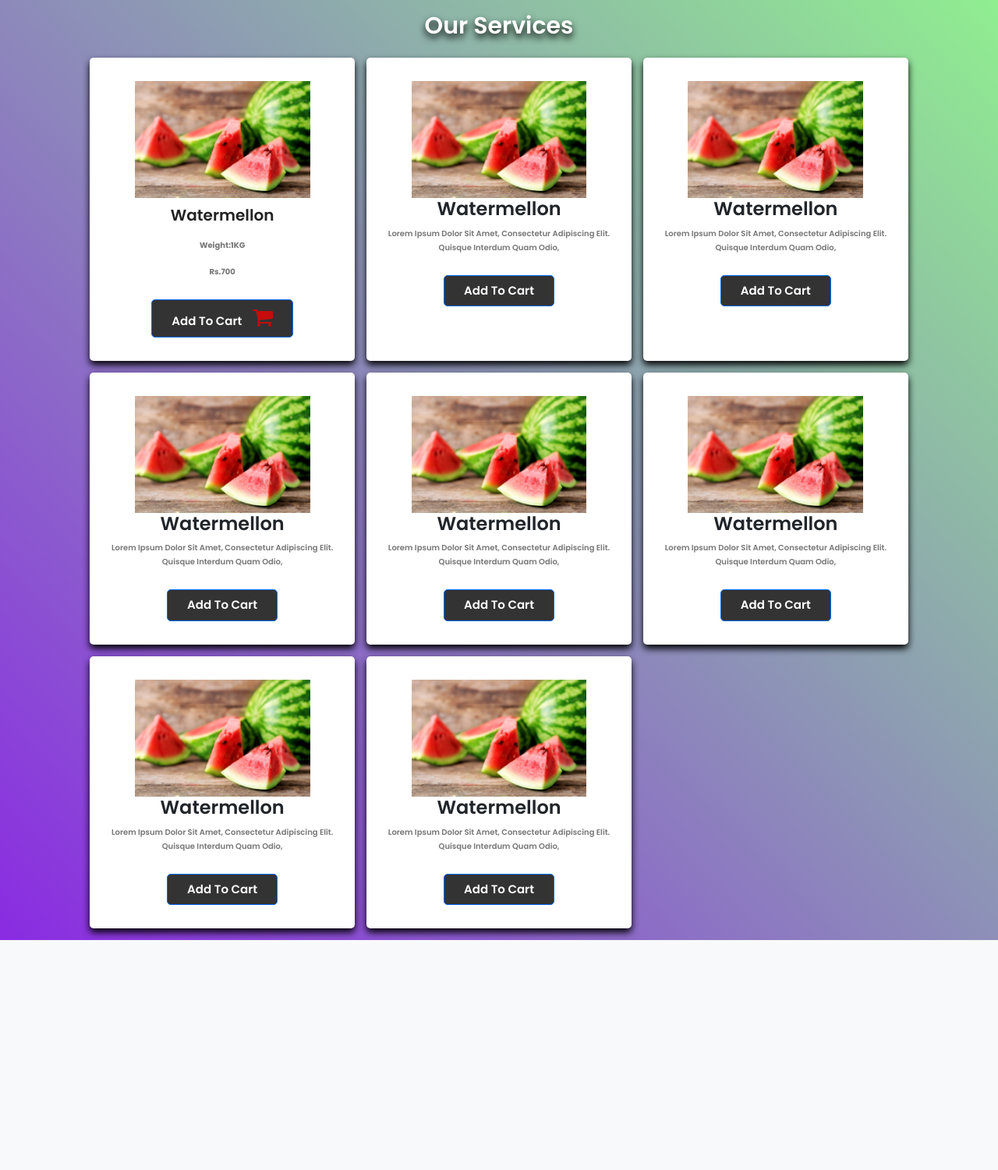
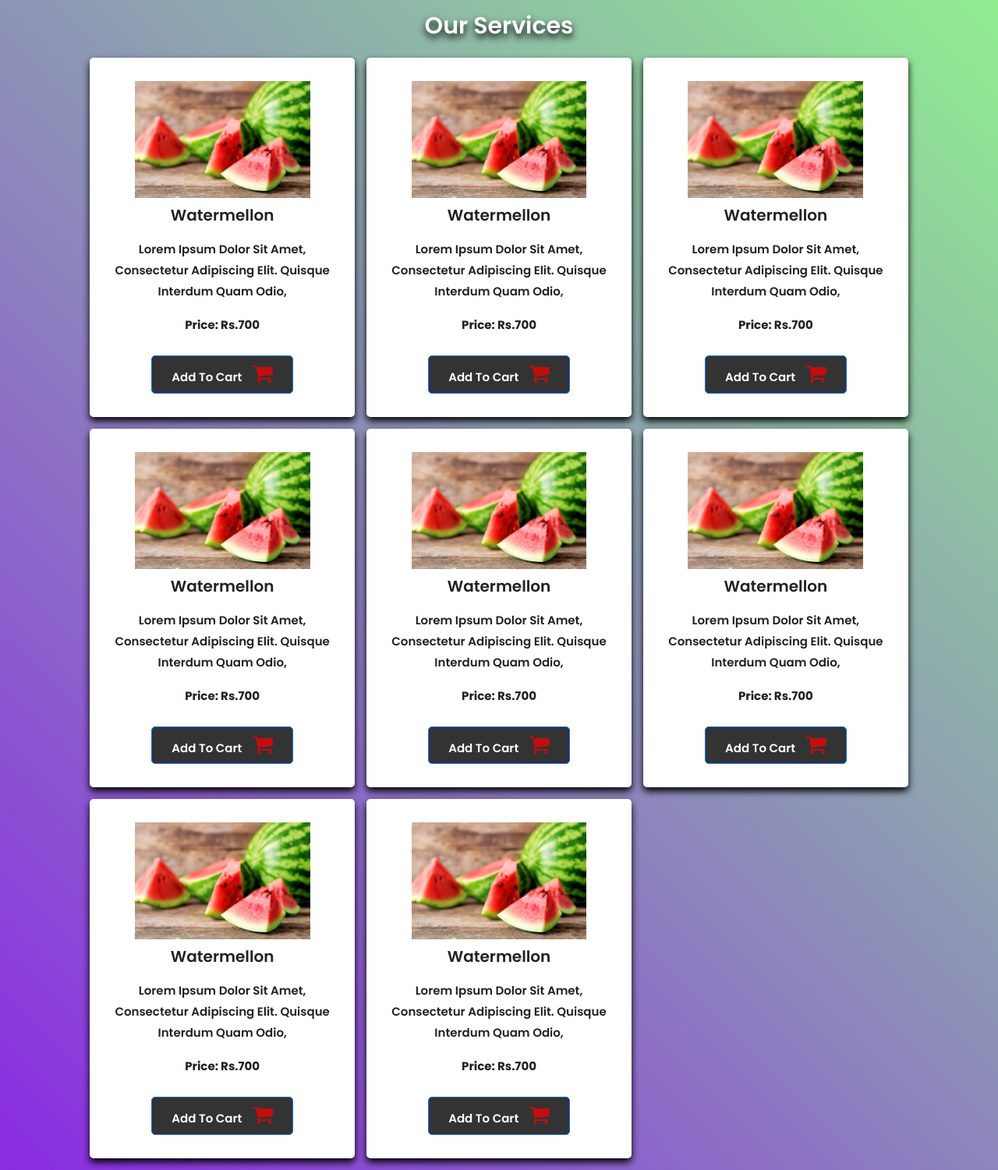
Before and after one commit to heshara2000/My-First-Web, a PHP site: page /php/Menu.php in a window 1280 px wide. Shown: the part 56-1557 px from the top of the page at 78% size. Before the commit the page ends 1262 px from the top, so only its background shows below. Run offline with PHP 8.4, Linux system fonts and the light colour scheme.

```diff
--- a/css/style.css
+++ b/css/style.css
@@ -69,8 +69,8 @@
 }
 
 .containers .box-container .box p {
-    color: #777;
-    font-size: 10px;
+    color: #242020;
+    font-size: 15px;
     line-height: 1.8;
 }
 
@@ -85,7 +85,7 @@
 
 .containers .box-container .box:hover {
     box-shadow: 0 10px 15px black;
-    transform:scale(1.03) ;
+    transform:scale(1) ;
 }
 
 #cart-btn {
--- a/php/Menu.php
+++ b/php/Menu.php
@@ -53,64 +53,71 @@
     <div class="box">
       <img src="../assets/image10.jpg" alt="">
       <h5>watermellon</h5>
-      <p><b>weight:1KG </b> </p>
-      <p><b>Rs.700</b> </p>
+      <p>Lorem ipsum dolor sit amet, consectetur adipiscing elit. Quisque interdum quam odio, </p>
+      <p><b>Price: Rs.700</b> </p>
       <a href="#" class="btn btn-primary">Add to cart  <i class="fa fa-shopping-cart" id="cart-btn"></i></a>
 
     </div>
 
     <div class="box">
       <img src="../assets/image10.jpg" alt="">
-      <h4>watermellon</h4>
+      <h5>watermellon</h5>
       <p>Lorem ipsum dolor sit amet, consectetur adipiscing elit. Quisque interdum quam odio, </p>
-      <a href="#" class="btn btn-primary">Add to cart</a>
+      <p><b>Price: Rs.700</b> </p>
+      <a href="#" class="btn btn-primary">Add to cart <i class="fa fa-shopping-cart" id="cart-btn"></i></a>
 
     </div>
 
     <div class="box">
       <img src="../assets/image10.jpg" alt="">
-      <h4>watermellon</h4>
+      <h5>watermellon</h5>
       <p>Lorem ipsum dolor sit amet, consectetur adipiscing elit. Quisque interdum quam odio,</p>
-      <a href="#" class="btn btn-primary">Add to cart</a>
+      <p><b>Price: Rs.700</b> </p>
+      <a href="#" class="btn btn-primary">Add to cart <i class="fa fa-shopping-cart" id="cart-btn"></i></a>
 
     </div>
 
     <div class="box">
       <img src="../assets/image10.jpg" alt="">
-      <h4>watermellon</h4>
+      <h5>watermellon</h5>
       <p>Lorem ipsum dolor sit amet, consectetur adipiscing elit. Quisque interdum quam odio,</p>
-      <a href="#" class="btn btn-primary">Add to cart</a>
+      <p><b>Price: Rs.700</b> </p>
+      <a href="#" class="btn btn-primary">Add to cart <i class="fa fa-shopping-cart" id="cart-btn"></i></a>
 
     </div>
     <div class="box">
       <img src="../assets/image10.jpg" alt="">
-      <h4>watermellon</h4>
+      <h5>watermellon</h5>
       <p>Lorem ipsum dolor sit amet, consectetur adipiscing elit. Quisque interdum quam odio,</p>
-      <a href="#" class="btn btn-primary">Add to cart</a>
+      <p><b>Price: Rs.700</b> </p>
+      <a href="#" class="btn btn-primary">Add to cart <i class="fa fa-shopping-cart" id="cart-btn"></i></a>
 
     </div>
 
     <div class="box">
       <img src="../assets/image10.jpg" alt="">
-      <h4>watermellon</h4>
+      <h5>watermellon</h5>
       <p>Lorem ipsum dolor sit amet, consectetur adipiscing elit. Quisque interdum quam odio, </p>
-      <a href="#" class="btn btn-primary">Add to cart</a>
+      <p><b>Price: Rs.700</b> </p>
+      <a href="#" class="btn btn-primary">Add to cart <i class="fa fa-shopping-cart" id="cart-btn"></i></a>
 
     </div>
 
     <div class="box">
       <img src="../assets/image10.jpg" alt="">
-      <h4>watermellon</h4>
+      <h5>watermellon</h5>
       <p>Lorem ipsum dolor sit amet, consectetur adipiscing elit. Quisque interdum quam odio, </p>
-      <a href="#" class="btn btn-primary">Add to cart</a>
+      <p><b>Price: Rs.700</b> </p>
+      <a href="#" class="btn btn-primary">Add to cart <i class="fa fa-shopping-cart" id="cart-btn"></i></a>
 
     </div>
 
     <div class="box">
       <img src="../assets/image10.jpg" alt="">
-      <h4>watermellon</h4>
+      <h5>watermellon</h5>
       <p>Lorem ipsum dolor sit amet, consectetur adipiscing elit. Quisque interdum quam odio, </p>
-      <a href="#" class="btn btn-primary">Add to cart</a>
+      <p><b>Price: Rs.700</b> </p>
+      <a href="#" class="btn btn-primary">Add to cart <i class="fa fa-shopping-cart" id="cart-btn"></i></a>
 
     </div>
   </div>
```
Also changed, not shown: index.php (+196 -6 lines), assets/image12.jpeg (added), assets/image13.jpeg (added).
